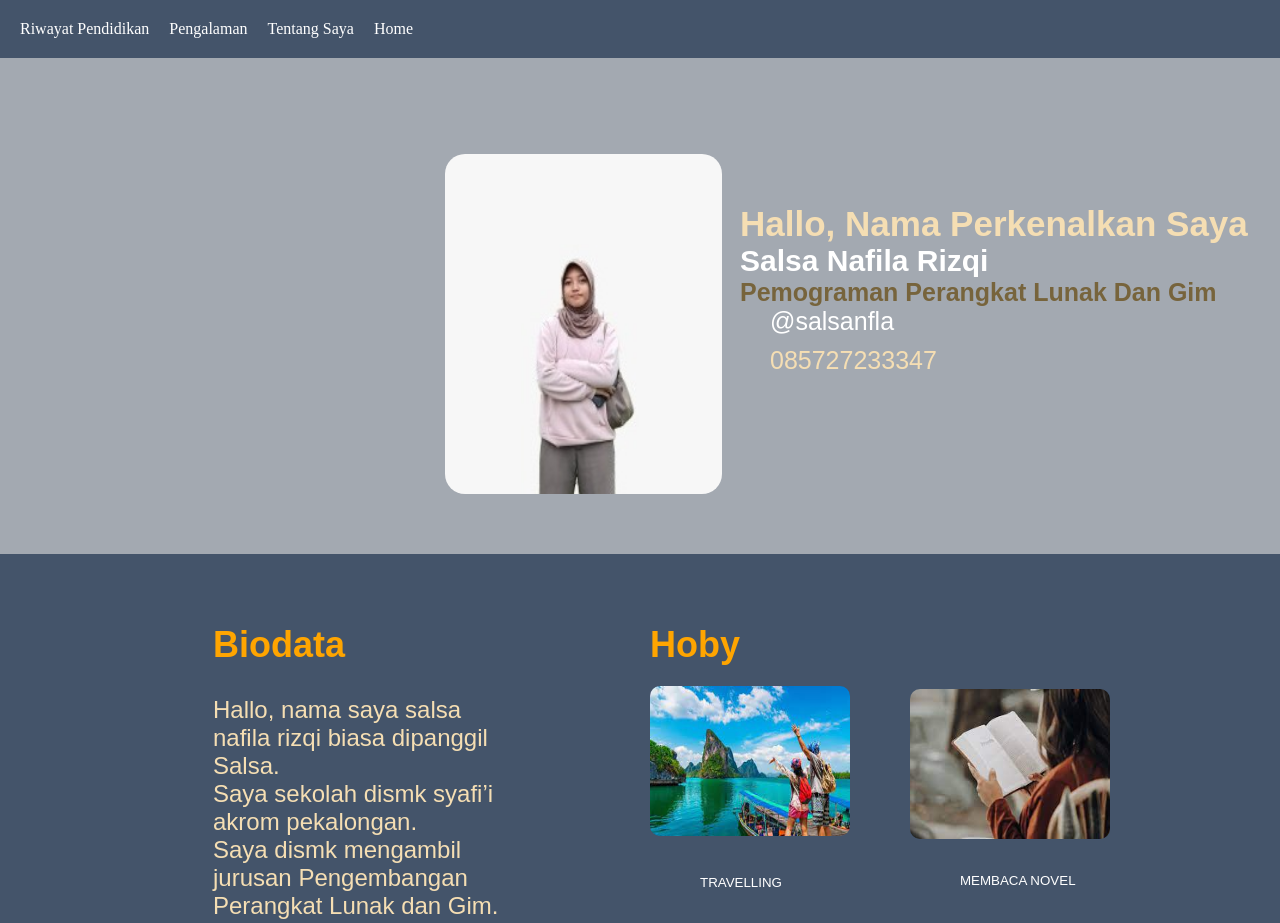
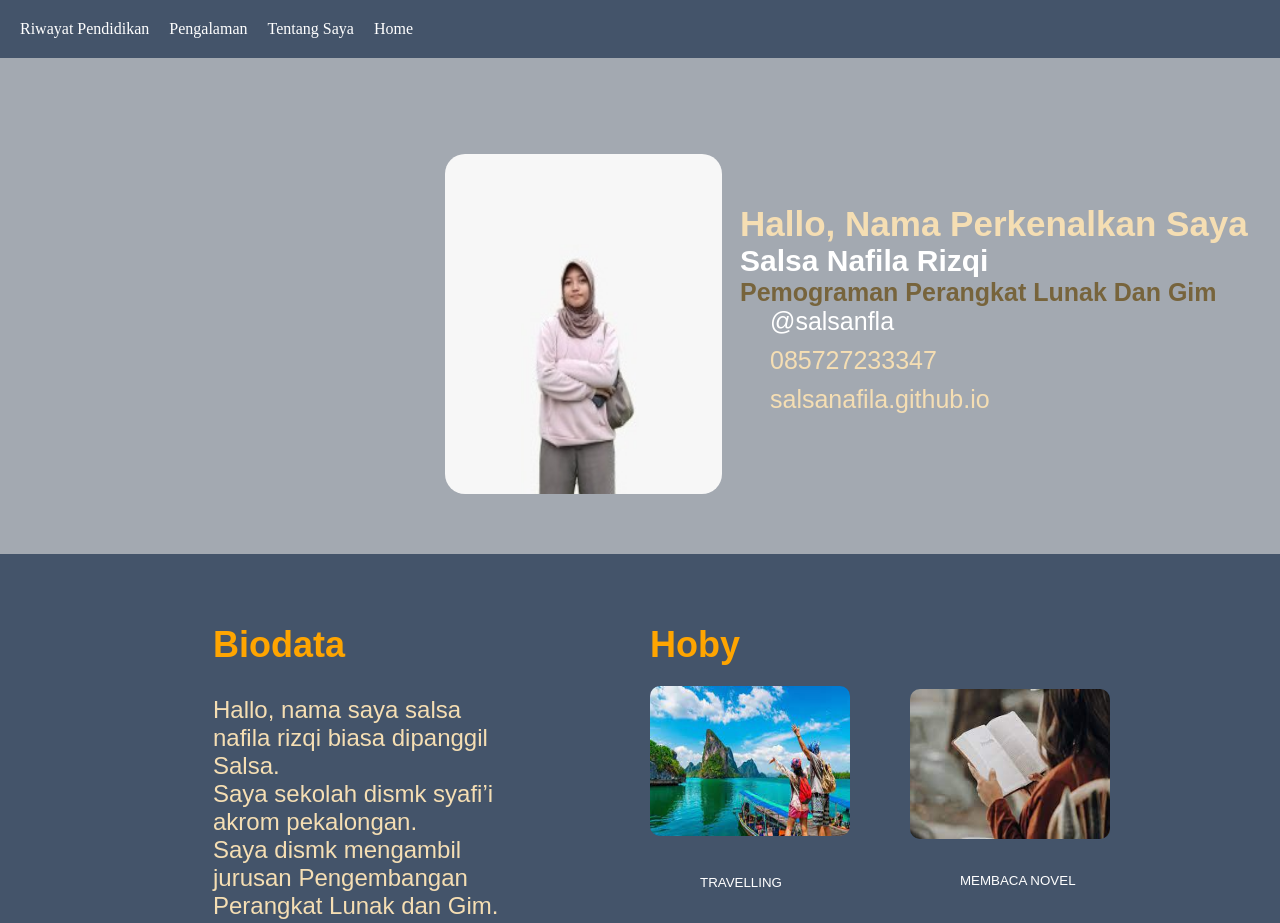
Before and after one commit to Salsanafila/Salsanafila.github.io, a plain HTML site: page index.html in a window 1280 px wide. Shown: the top 923 px of the page. Drawn offline with Linux system fonts and the light colour scheme.

Commit message:
menambah link sosmed di index.html

```diff
--- a/index.html
+++ b/index.html
@@ -108,6 +108,15 @@ color: wheat;
 padding-left: 30px;
 font-size: 25px;
 text-decoration: none;
+}
+
+.github a{
+    margin-top: 10px;
+    display: flex;
+    color: wheat;
+    padding-left: 30px;
+    font-size: 25px;
+    text-decoration: none;
 }
 
 
@@ -330,6 +339,9 @@ font-size: 10pt;
                     <a href="https://wa.me/085727233347">085727233347</a>
 
                 </div>
+                <div class="github">
+                    <a href="salsanafila.github.io">salsanafila.github.io</a>
+                </div>
             </div>
         </div>
 
```
